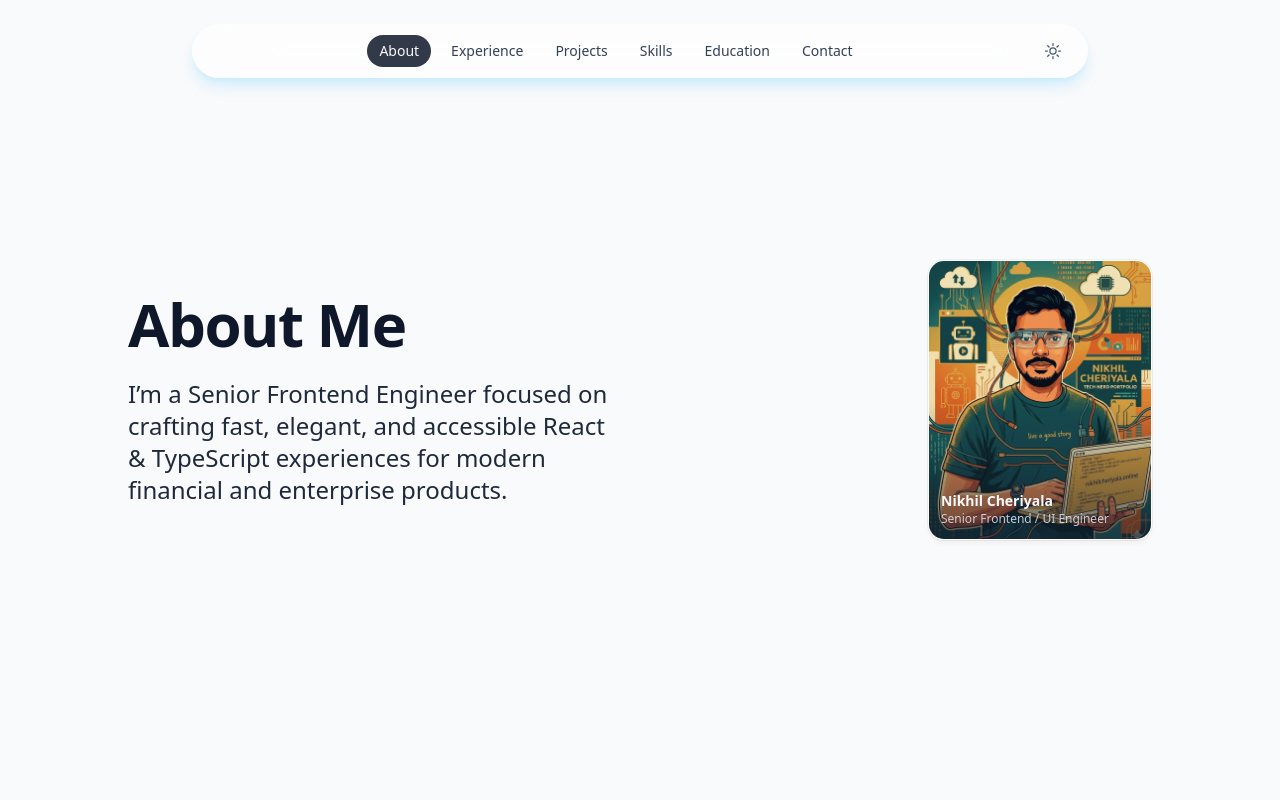
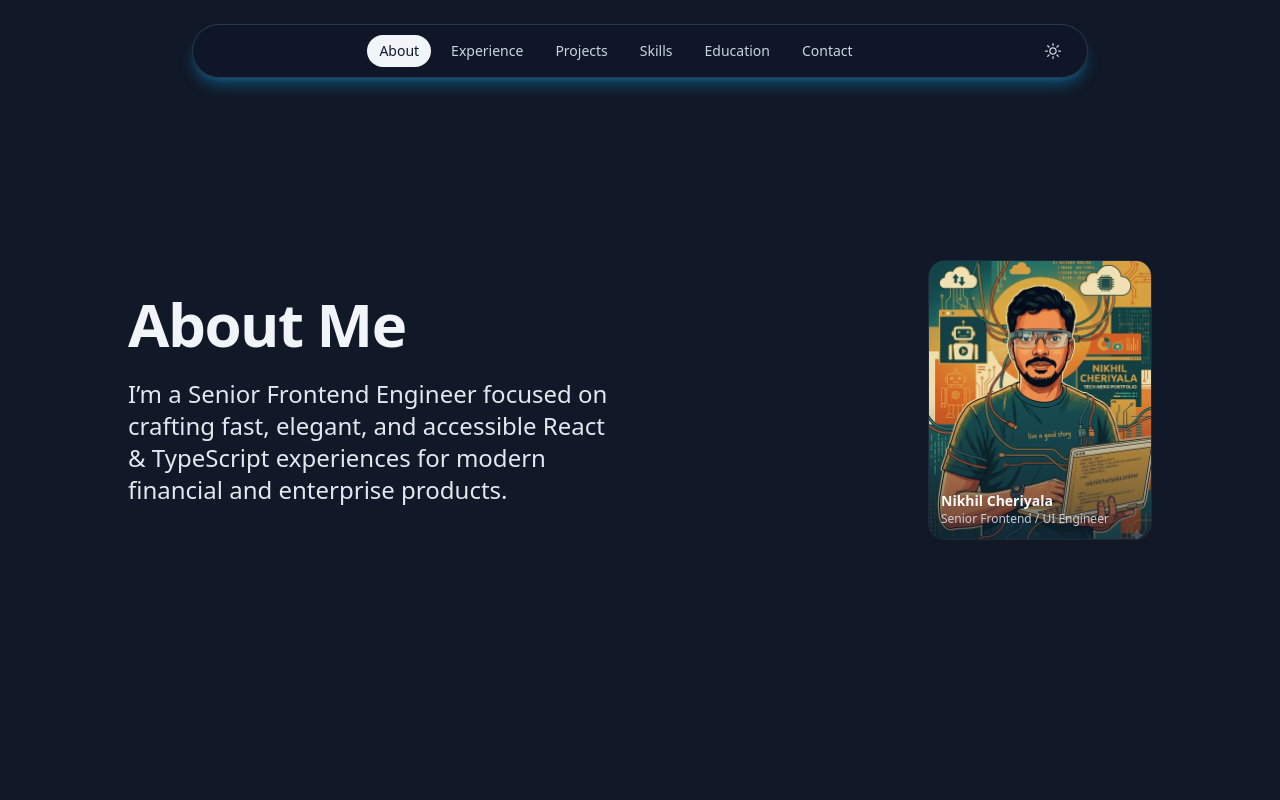
Before and after one commit to nikhilch07/myportfolio, a React (Vite) app: page / in a window 1280 px wide. Shown: the top 800 px of the page. Built offline with nearby package versions, Linux system fonts and the light colour scheme.

Commit message:
added custom hook for spying scroll

```diff
--- a/src/components/Navbar.jsx
+++ b/src/components/Navbar.jsx
@@ -1,4 +1,4 @@
-import React, { useEffect, useState } from "react";
+import React, { useEffect, useState, useCallback } from "react";
 import {
   Disclosure,
   DisclosureButton,
@@ -10,6 +10,7 @@ import {
   SunIcon,
   XMarkIcon,
 } from "@heroicons/react/24/outline";
+import { useThrottle } from "../hooks/useThrottle";
 
 const navigation = [
   { href: "#about", label: "About" },
@@ -25,7 +26,7 @@ function classNames(...classes) {
 }
 
 export default function Navbar() {
-  const [dark, setDark] = useState(false);
+  const [dark, setDark] = useState(true);
   const [activeSection, setActiveSection] = useState("#about");
 
   // Dark mode toggle
@@ -34,32 +35,39 @@ export default function Navbar() {
     dark ? root.classList.add("dark") : root.classList.remove("dark");
   }, [dark]);
 
-  // Scroll spy: update activeSection based on what is in view
-  useEffect(() => {
-    const sectionIds = navigation.map((item) => item.href.replace("#", ""));
+  // Scroll spy: figure out which section is "active" based on scroll position
+  const handleScroll = useCallback(() => {
+    const sectionIds = navigation.map((item) => item.href.slice(1));
     const sections = sectionIds
       .map((id) => document.getElementById(id))
       .filter(Boolean);
 
     if (!sections.length) return;
 
-    const observer = new IntersectionObserver(
-      (entries) => {
-        entries.forEach((entry) => {
-          if (entry.isIntersecting) {
-            setActiveSection(`#${entry.target.id}`);
-          }
-        });
-      },
-      {
-        threshold: 0.5,
+    const scrollY = window.scrollY;
+    const offset = 200; // tune based on navbar height
+
+    let currentHref = "#about";
+
+    sections.forEach((section) => {
+      const top = section.offsetTop;
+      if (scrollY + offset >= top) {
+        currentHref = `#${section.id}`;
       }
-    );
+    });
 
-    sections.forEach((section) => observer.observe(section));
+    setActiveSection(currentHref);
+  }, []);
 
-    return () => observer.disconnect();
-  }, []);
+  const throttledScroll = useThrottle(handleScroll, 150);
+
+  useEffect(() => {
+    // run once on mount to set correct initial section
+    throttledScroll();
+
+    window.addEventListener("scroll", throttledScroll, { passive: true });
+    return () => window.removeEventListener("scroll", throttledScroll);
+  }, [throttledScroll]);
 
   const currentLabel =
     navigation.find((item) => item.href === activeSection)?.label ||
@@ -190,15 +198,15 @@ export default function Navbar() {
                 onClick={() => setDark((d) => !d)}
               >
                 {dark ? (
+                  <SunIcon aria-hidden="true" className="size-5" />
+                ) : (
                   <MoonIcon aria-hidden="true" className="size-5" />
-                ) : (
-                  <SunIcon aria-hidden="true" className="size-5" />
                 )}
               </button>
             </div>
           </div>
 
-          {/* Mobile panel - now clearly BELOW the navbar pill */}
+          {/* Mobile panel - below navbar pill */}
           <DisclosurePanel
             className="
               pointer-events-auto
--- a/src/hooks/useThrottle.js
+++ b/src/hooks/useThrottle.js
@@ -1,10 +1,16 @@
-export const useThrottle = (func, delay) => {
-    let lastCall = 0;
-    return function (...args) {
-        const now = new Date().getTime();
-        if (now - lastCall >= delay) {
-        lastCall = now;
-        return func(...args);
-        }
-    };
-    }
+import { useRef, useCallback } from "react";
+
+export const useThrottle = (callback, delay) => {
+  const lastCallRef = useRef(0);
+
+  return useCallback(
+    (...args) => {
+      const now = Date.now();
+      if (now - lastCallRef.current >= delay) {
+        lastCallRef.current = now;
+        callback(...args);
+      }
+    },
+    [callback, delay]
+  );
+}
```
